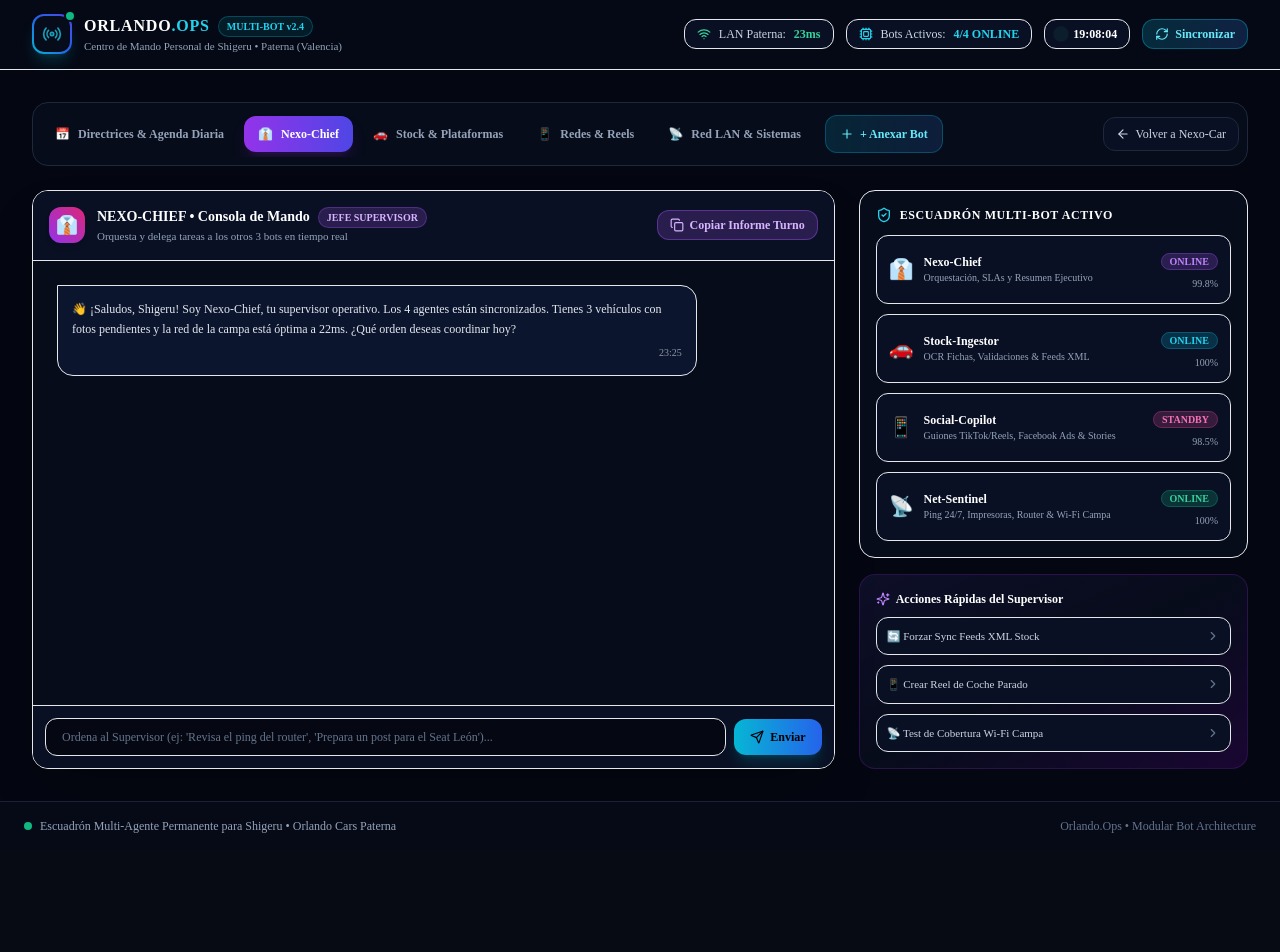
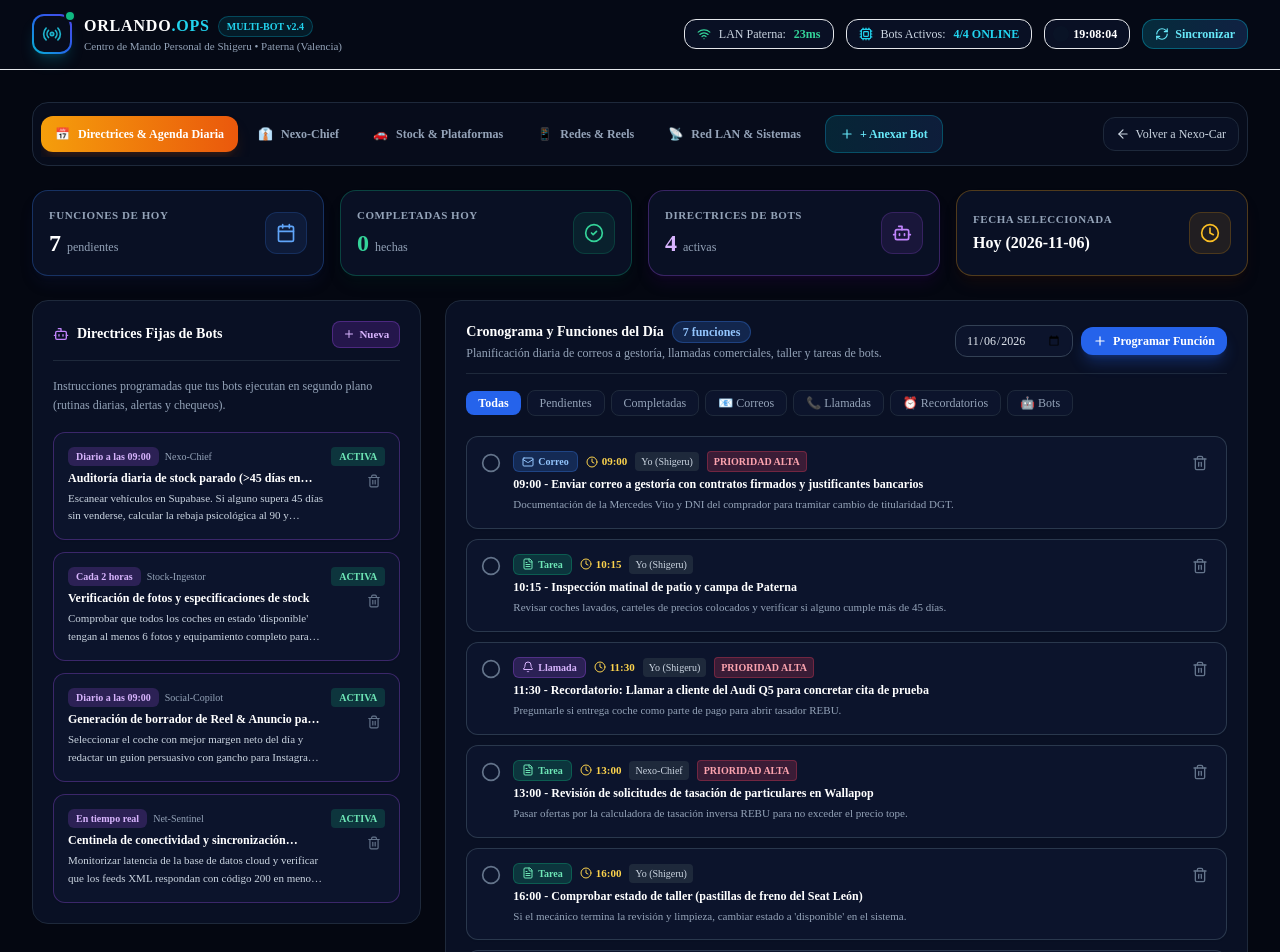
Before and after one commit to Shigers/nexocars, a Next.js app: page /ops in a window 1280 px wide. Shown: the top 952 px of the page. Before the commit the page ends 850 px from the top, so only its background shows below. Built offline with nearby package versions, Linux system fonts and the light colour scheme.

Commit message:
feat(ops): add Nexo-Secretario bot and preloaded daily agenda schedule for Shigeru

```diff
--- a/src/app/ops/page.tsx
+++ b/src/app/ops/page.tsx
@@ -33,7 +33,7 @@ export default function OpsCommandPage() {
     return INITIAL_BOTS;
   });
 
-  const [activeTab, setActiveTab] = useState<string>("chief");
+  const [activeTab, setActiveTab] = useState<string>("agenda");
   const [nodes, setNodes] = useState(INITIAL_NODES);
   const [drafts, setDrafts] = useState(INITIAL_DRAFTS);
   const [ingestions, setIngestions] = useState(INITIAL_INGESTIONS);
--- a/src/components/ops/DirectivesAndTasksView.tsx
+++ b/src/components/ops/DirectivesAndTasksView.tsx
@@ -45,32 +45,40 @@ export interface BotDirective {
   active: boolean;
 }
 
-const STORAGE_KEY_TASKS = "orlando_ops_tasks_v2";
-const STORAGE_KEY_DIRECTIVES = "orlando_ops_directives_v2";
+const STORAGE_KEY_TASKS = "orlando_ops_tasks_v3";
+const STORAGE_KEY_DIRECTIVES = "orlando_ops_directives_v3";
 
 const INITIAL_DIRECTIVES: BotDirective[] = [
   {
     id: "dir-1",
     botId: "chief",
     frequency: "Diario a las 09:00",
-    title: "Auditoría diaria de coches >45 días",
-    instruction: "Escanear el stock en Supabase. Si algún coche supera 45 días en patio, calcular precio de rebaja al 90 y preparar alerta.",
+    title: "Auditoría diaria de stock parado (>45 días en campa)",
+    instruction: "Escanear vehículos en Supabase. Si alguno supera 45 días sin venderse, calcular la rebaja psicológica al 90 y preparar notificación de liquidación urgente.",
     active: true,
   },
   {
     id: "dir-2",
     botId: "stock",
     frequency: "Cada 2 horas",
-    title: "Verificación de fotos y fichas técnicas",
-    instruction: "Comprobar si hay coches en estado 'disponible' con menos de 4 fotos y notificar al comercial encargado.",
+    title: "Verificación de fotos y especificaciones de stock",
+    instruction: "Comprobar que todos los coches en estado 'disponible' tengan al menos 6 fotos y equipamiento completo para los feeds de Coches.net.",
     active: true,
   },
   {
     id: "dir-3",
     botId: "social",
     frequency: "Diario a las 09:00",
-    title: "Borrador de Reel para el vehículo destacado del día",
-    instruction: "Seleccionar el coche con mejor relación calidad/precio y redactar copy para Instagram con gancho de venta y llamada a la acción.",
+    title: "Generación de borrador de Reel & Anuncio para el coche destacado",
+    instruction: "Seleccionar el coche con mejor margen neto del día y redactar un guion persuasivo con gancho para Instagram, TikTok y Wallapop.",
+    active: true,
+  },
+  {
+    id: "dir-4",
+    botId: "network",
+    frequency: "En tiempo real",
+    title: "Centinela de conectividad y sincronización Supabase",
+    instruction: "Monitorizar latencia de la base de datos cloud y verificar que los feeds XML respondan con código 200 en menos de 100ms.",
     active: true,
   },
 ];
@@ -78,47 +86,80 @@ const INITIAL_DIRECTIVES: BotDirective[] = [
 const INITIAL_TASKS: ScheduledTask[] = [
   {
     id: "task-01",
-    title: "Enviar correo a gestoría con contrato firmado de la Mercedes Vito",
+    title: "09:00 - Enviar correo a gestoría con contratos firmados y justificantes bancarios",
     type: "correo",
-    assignedTo: "Yo",
+    assignedTo: "Yo (Shigeru)",
     date: new Date().toISOString().split("T")[0],
-    time: "10:00",
+    time: "09:00",
     priority: "alta",
     completed: false,
-    notes: "Adjuntar DNI del comprador y justificante de transferencia bancaria.",
+    notes: "Documentación de la Mercedes Vito y DNI del comprador para tramitar cambio de titularidad DGT.",
   },
   {
     id: "task-02",
-    title: "Recordatorio: Llamar a cliente del Audi Q5 para confirmar prueba en Paterna",
+    title: "10:15 - Inspección matinal de patio y campa de Paterna",
+    type: "tarea",
+    assignedTo: "Yo (Shigeru)",
+    date: new Date().toISOString().split("T")[0],
+    time: "10:15",
+    priority: "media",
+    completed: false,
+    notes: "Revisar coches lavados, carteles de precios colocados y verificar si alguno cumple más de 45 días.",
+  },
+  {
+    id: "task-03",
+    title: "11:30 - Recordatorio: Llamar a cliente del Audi Q5 para concretar cita de prueba",
     type: "llamada",
-    assignedTo: "Yo",
+    assignedTo: "Yo (Shigeru)",
     date: new Date().toISOString().split("T")[0],
     time: "11:30",
     priority: "alta",
     completed: false,
-    notes: "Preguntarle si viene solo o con familiar para preparar el vehículo.",
+    notes: "Preguntarle si entrega coche como parte de pago para abrir tasador REBU.",
   },
   {
-    id: "task-03",
-    title: "Revisar coches en preparación de taller (pastillas de freno Seat León)",
+    id: "task-04",
+    title: "13:00 - Revisión de solicitudes de tasación de particulares en Wallapop",
     type: "tarea",
-    assignedTo: "Yo",
+    assignedTo: "Nexo-Chief",
+    date: new Date().toISOString().split("T")[0],
+    time: "13:00",
+    priority: "alta",
+    completed: false,
+    notes: "Pasar ofertas por la calculadora de tasación inversa REBU para no exceder el precio tope.",
+  },
+  {
+    id: "task-05",
+    title: "16:00 - Comprobar estado de taller (pastillas de freno del Seat León)",
+    type: "tarea",
+    assignedTo: "Yo (Shigeru)",
     date: new Date().toISOString().split("T")[0],
     time: "16:00",
     priority: "media",
     completed: false,
-    notes: "Verificar si ha llegado el recambio para poner en estado disponible.",
+    notes: "Si el mecánico termina la revisión y limpieza, cambiar estado a 'disponible' en el sistema.",
   },
   {
-    id: "task-04",
-    title: "Generar feed XML actualizado para Coches.net con nuevo stock",
+    id: "task-06",
+    title: "18:00 - Sincronizar feeds de stock con Coches.net y AutoScout24",
     type: "directriz_bot",
-    assignedTo: "Stock & Plataformas",
+    assignedTo: "Stock-Ingestor",
     date: new Date().toISOString().split("T")[0],
     time: "18:00",
     priority: "media",
-    completed: true,
-    botInstruction: "Verificar endpoint /api/feed/coches_net y refrescar cache.",
+    completed: false,
+    botInstruction: "Consumir endpoint /api/feed/coches_net y refrescar caché en la CDN de Vercel.",
+  },
+  {
+    id: "task-07",
+    title: "19:30 - Cierre de jornada: Balance de ventas y margen acumulado del día",
+    type: "recordatorio",
+    assignedTo: "Nexo-Chief",
+    date: new Date().toISOString().split("T")[0],
+    time: "19:30",
+    priority: "media",
+    completed: false,
+    notes: "Revisar leads atendidos, nuevos contratos y dejar programadas las funciones de mañana.",
   },
 ];
 
@@ -155,7 +196,7 @@ export function DirectivesAndTasksView({ bots }: { bots: BotStatus[] }) {
   const [isTaskModalOpen, setIsTaskModalOpen] = useState(false);
   const [newTitle, setNewTitle] = useState("");
   const [newType, setNewType] = useState<ScheduledTask["type"]>("tarea");
-  const [newAssignedTo, setNewAssignedTo] = useState("Yo");
+  const [newAssignedTo, setNewAssignedTo] = useState("Yo (Shigeru)");
   const [newTime, setNewTime] = useState("10:00");
   const [newPriority, setNewPriority] = useState<ScheduledTask["priority"]>("media");
   const [newNotes, setNewNotes] = useState("");
@@ -271,10 +312,10 @@ export function DirectivesAndTasksView({ bots }: { bots: BotStatus[] }) {
     <div className="space-y-6">
       {/* Top Banner KPI */}
       <div className="grid grid-cols-1 sm:grid-cols-2 lg:grid-cols-4 gap-4">
-        <div className="p-4 rounded-2xl bg-[#091024] border border-blue-500/30 flex items-center justify-between">
+        <div className="p-4 rounded-2xl bg-[#091024] border border-blue-500/30 flex items-center justify-between shadow-lg shadow-blue-950/20">
           <div>
             <span className="text-[11px] font-semibold text-slate-400 uppercase tracking-wider block">
-              Tareas de Hoy
+              Funciones de Hoy
             </span>
             <span className="text-2xl font-black text-white mt-1 block">
               {pendingCount} <span className="text-xs font-normal text-slate-400">pendientes</span>
@@ -285,7 +326,7 @@ export function DirectivesAndTasksView({ bots }: { bots: BotStatus[] }) {
           </div>
         </div>
 
-        <div className="p-4 rounded-2xl bg-[#091024] border border-emerald-500/30 flex items-center justify-between">
+        <div className="p-4 rounded-2xl bg-[#091024] border border-emerald-500/30 flex items-center justify-between shadow-lg shadow-emerald-950/20">
           <div>
             <span className="text-[11px] font-semibold text-slate-400 uppercase tracking-wider block">
               Completadas Hoy
@@ -299,7 +340,7 @@ export function DirectivesAndTasksView({ bots }: { bots: BotStatus[] }) {
           </div>
         </div>
 
-        <div className="p-4 rounded-2xl bg-[#091024] border border-purple-500/30 flex items-center justify-between">
+        <div className="p-4 rounded-2xl bg-[#091024] border border-purple-500/30 flex items-center justify-between shadow-lg shadow-purple-950/20">
           <div>
             <span className="text-[11px] font-semibold text-slate-400 uppercase tracking-wider block">
               Directrices de Bots
@@ -313,7 +354,7 @@ export function DirectivesAndTasksView({ bots }: { bots: BotStatus[] }) {
           </div>
         </div>
 
-        <div className="p-4 rounded-2xl bg-[#091024] border border-amber-500/30 flex items-center justify-between">
+        <div className="p-4 rounded-2xl bg-[#091024] border border-amber-500/30 flex items-center justify-between shadow-lg shadow-amber-950/20">
           <div>
             <span className="text-[11px] font-semibold text-slate-400 uppercase tracking-wider block">
               Fecha Seleccionada
@@ -337,7 +378,7 @@ export function DirectivesAndTasksView({ bots }: { bots: BotStatus[] }) {
             <div className="flex items-center justify-between border-b border-slate-800 pb-3">
               <div className="flex items-center gap-2">
                 <Bot className="w-4 h-4 text-purple-400" />
-                <h3 className="text-sm font-bold text-white">Directrices Fijas para Bots</h3>
+                <h3 className="text-sm font-bold text-white">Directrices Fijas de Bots</h3>
               </div>
               <button
                 onClick={() => setIsDirectiveModalOpen(true)}
@@ -409,13 +450,13 @@ export function DirectivesAndTasksView({ bots }: { bots: BotStatus[] }) {
             <div className="flex flex-col sm:flex-row sm:items-center justify-between gap-3 border-b border-slate-800 pb-3">
               <div>
                 <h3 className="text-sm font-bold text-white flex items-center gap-2">
-                  <span>Agenda y Funciones por Día</span>
+                  <span>Cronograma y Funciones del Día</span>
                   <span className="text-xs px-2.5 py-0.5 rounded-full bg-blue-500/20 text-blue-300 border border-blue-500/30 font-mono">
-                    {dayTasks.length} registradas
+                    {dayTasks.length} funciones
                   </span>
                 </h3>
                 <p className="text-xs text-slate-400 mt-0.5">
-                  Planificación diaria de llamadas, correos, gestoría y tareas para ti o tus bots.
+                  Planificación diaria de correos a gestoría, llamadas comerciales, taller y tareas de bots.
                 </p>
               </div>
 
@@ -432,7 +473,7 @@ export function DirectivesAndTasksView({ bots }: { bots: BotStatus[] }) {
                   className="flex items-center gap-1.5 px-3 py-1.5 rounded-xl bg-blue-600 hover:bg-blue-500 text-white text-xs font-semibold shadow-lg shadow-blue-600/30 transition-all"
                 >
                   <Plus className="w-3.5 h-3.5" />
-                  <span>Programar Tarea</span>
+                  <span>Programar Función</span>
                 </button>
               </div>
             </div>
@@ -467,12 +508,12 @@ export function DirectivesAndTasksView({ bots }: { bots: BotStatus[] }) {
               {filteredTasks.length === 0 ? (
                 <div className="text-center py-12 rounded-xl bg-[#060a16] border border-dashed border-slate-800">
                   <Calendar className="w-8 h-8 text-slate-600 mx-auto mb-2" />
-                  <p className="text-xs text-slate-400">No hay tareas programadas para este filtro o fecha.</p>
+                  <p className="text-xs text-slate-400">No hay funciones programadas para este filtro o fecha.</p>
                   <button
                     onClick={() => setIsTaskModalOpen(true)}
                     className="mt-3 text-xs text-blue-400 hover:underline font-semibold"
                   >
-                    + Programar la primera tarea
+                    + Programar la primera función
                   </button>
                 </div>
               ) : (
@@ -512,19 +553,19 @@ export function DirectivesAndTasksView({ bots }: { bots: BotStatus[] }) {
                             </span>
 
                             {t.time && (
-                              <span className="text-[11px] font-mono text-amber-300 flex items-center gap-1">
+                              <span className="text-[11px] font-mono text-amber-300 flex items-center gap-1 font-bold">
                                 <Clock className="w-3 h-3" />
                                 {t.time}
                               </span>
                             )}
 
                             <span className="text-[10px] px-1.5 py-0.5 rounded bg-slate-800 text-slate-300 font-mono">
-                              Asignado: {t.assignedTo}
+                              {t.assignedTo}
                             </span>
 
                             {t.priority === "alta" && (
                               <span className="text-[10px] px-1.5 py-0.5 rounded bg-rose-500/20 text-rose-300 font-bold border border-rose-500/30">
-                                URGENTE
+                                PRIORIDAD ALTA
                               </span>
                             )}
                           </div>
@@ -555,7 +596,7 @@ export function DirectivesAndTasksView({ bots }: { bots: BotStatus[] }) {
                       <button
                         onClick={() => handleDeleteTask(t.id)}
                         className="text-slate-500 hover:text-rose-400 p-1 transition-colors"
-                        title="Eliminar tarea"
+                        title="Eliminar función"
                       >
                         <Trash2 className="w-4 h-4" />
                       </button>
@@ -568,14 +609,14 @@ export function DirectivesAndTasksView({ bots }: { bots: BotStatus[] }) {
         </div>
       </div>
 
-      {/* MODAL: NUEVA TAREA / CORREO / RECORDATORIO */}
+      {/* MODAL: NUEVA FUNCIÓN / TAREA / CORREO */}
       {isTaskModalOpen && (
         <div className="fixed inset-0 z-50 flex items-center justify-center bg-black/80 backdrop-blur-sm p-4">
           <div className="w-full max-w-lg bg-[#091024] border border-blue-500/40 rounded-2xl shadow-2xl p-6 space-y-4">
             <div className="flex items-center justify-between border-b border-slate-800 pb-3">
               <h3 className="text-sm font-bold text-white flex items-center gap-2">
                 <Calendar className="w-4 h-4 text-blue-400" />
-                <span>Programar Tarea, Correo o Recordatorio</span>
+                <span>Programar Nueva Función Diaria</span>
               </h3>
               <button
                 onClick={() => setIsTaskModalOpen(false)}
@@ -588,7 +629,7 @@ export function DirectivesAndTasksView({ bots }: { bots: BotStatus[] }) {
             <form onSubmit={handleCreateTask} className="space-y-3.5">
               <div>
                 <label className="text-[11px] font-semibold text-slate-300 block mb-1">
-                  Título de la tarea o función *
+                  Título de la función o tarea *
                 </label>
                 <input
                   type="text"
@@ -627,10 +668,10 @@ export function DirectivesAndTasksView({ bots }: { bots: BotStatus[] }) {
                     onChange={e => setNewAssignedTo(e.target.value)}
                     className="w-full bg-[#0c142c] border border-slate-700 rounded-xl px-3 py-2 text-xs text-white focus:outline-none focus:border-blue-500"
                   >
-                    <option value="Yo">👤 Yo (Responsable)</option>
+                    <option value="Yo (Shigeru)">👤 Yo (Shigeru)</option>
                     <option value="Nexo-Chief">👔 Nexo-Chief (Supervisor)</option>
-                    <option value="Stock & Plataformas">🚗 Stock & Plataformas</option>
-                    <option value="Redes & Reels">📱 Redes & Reels</option>
+                    <option value="Stock-Ingestor">🚗 Stock-Ingestor</option>
+                    <option value="Social-Copilot">📱 Social-Copilot</option>
                     <option value="Comercial Paterna">🤝 Comercial Paterna</option>
                   </select>
                 </div>
@@ -690,7 +731,7 @@ export function DirectivesAndTasksView({ bots }: { bots: BotStatus[] }) {
                   type="submit"
                   className="px-4 py-2 rounded-xl bg-blue-600 hover:bg-blue-500 text-xs font-semibold text-white shadow-lg shadow-blue-600/30"
                 >
-                  Guardar Tarea
+                  Guardar Función
                 </button>
               </div>
             </form>
@@ -726,9 +767,9 @@ export function DirectivesAndTasksView({ bots }: { bots: BotStatus[] }) {
                   className="w-full bg-[#0c142c] border border-slate-700 rounded-xl px-3 py-2 text-xs text-white focus:outline-none focus:border-purple-500"
                 >
                   <option value="chief">👔 Nexo-Chief (Supervisor)</option>
-                  <option value="stock">🚗 Stock & Plataformas</option>
-                  <option value="social">📱 Redes & Reels</option>
-                  <option value="network">📡 Red LAN & Sistemas</option>
+                  <option value="stock">🚗 Stock-Ingestor (Plataformas)</option>
+                  <option value="social">📱 Social-Copilot (Redes)</option>
+                  <option value="network">📡 Net-Sentinel (Sistemas)</option>
                 </select>
               </div>
 
--- a/src/components/ops/mock-ops.ts
+++ b/src/components/ops/mock-ops.ts
@@ -1,6 +1,21 @@
 import { BotStatus, OperationalLog, NetworkNode, SocialDraft, PendingIngestion } from "./types";
 
 export const INITIAL_BOTS: BotStatus[] = [
+  {
+    id: "agenda_bot",
+    name: "Nexo-Secretario (Agenda & Tareas)",
+    tagline: "Gestor de Rutinas Diarias, Correos & Recordatorios",
+    avatar: "📋",
+    role: "Cronograma Diario, Control de Correos y Avisos a Tiempo",
+    color: "from-amber-500 via-orange-600 to-red-500",
+    badgeColor: "bg-amber-500/20 text-amber-300 border-amber-500/30",
+    status: "ONLINE",
+    activeTasks: 4,
+    completedTasks: 118,
+    accuracyRate: "100%",
+    lastAction: "Planificando funciones de hoy: 6 tareas y 3 correos pendientes",
+    promptInstructions: "Organizar la jornada diaria de Shigeru en Orlando Cars y Loewe Car. Avisar 15 min antes de cada llamada o cita. Controlar los correos a gestoría y verificar tareas de taller."
+  },
   {
     id: "chief",
     name: "Nexo-Chief",
```
